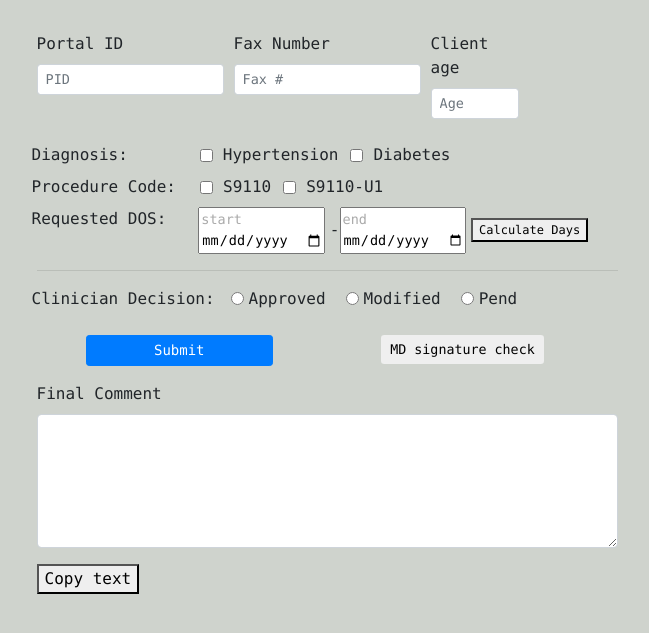
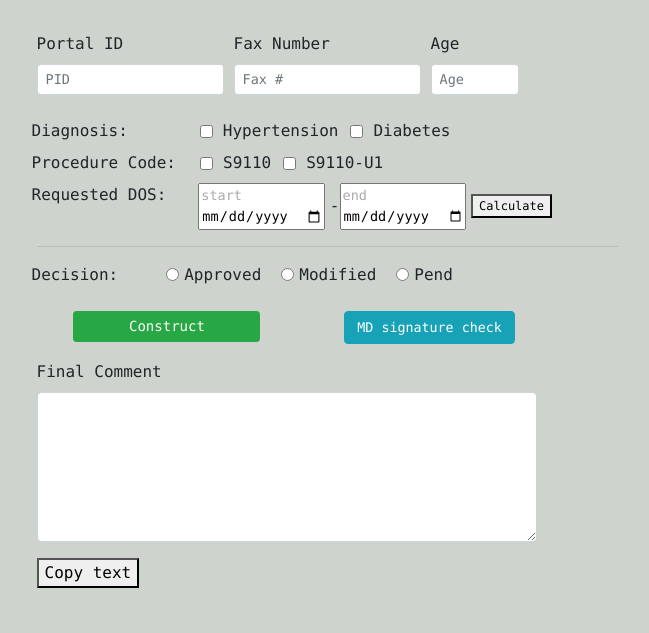
Before and after one commit to jonathan10620/sm07_flask, a Flask app: page / in a window 1280 px wide. Shown: the part 56-689 px from the top of the page, without its empty margins (313-962 px from the left). Run offline with Flask 2, Linux system fonts and the light colour scheme; some libraries are stand-ins or nearby versions.

Commit message:
check in

```diff
--- a/static/css/main.css
+++ b/static/css/main.css
@@ -29,28 +29,39 @@ input::placeholder {
 #setup_id {
     margin-right: 10px;
 }
+
 #htn {
     margin-right: 10px;
 }
+
 #dm {
     margin-right: 10px;
 }
 
-textarea {
+#finalComment {
     font-size: 12px;
+    width: 500px;
+    height: 150px;
 }
 
 #hidden_modified {
     display: none;
+
 }
 
 form {
-    max-width: 700px;
+    max-width: 650px;
     display: inline-block;
 }
 
-.center-mod {
+.center-mod {}
 
-
-
+.swal-text {
+    background-color: #FEFAE3;
+    padding: 17px;
+    border: 1px solid #F0E1A1;
+    display: block;
+    margin: 22px;
+    text-align: center;
+    color: #61534e;
 }
--- a/templates/includes/decision.html
+++ b/templates/includes/decision.html
@@ -1,7 +1,7 @@
 <hr>
 <div class="form-row mt-1">
-    <span class="pr-2">Clinician Decision:</span>
-    <div class="form-check form-check-inline pl-2">
+    <span class="pr-5 ">Decision:</span>
+    <div class="form-check form-check-inline">
         <input onclick="revealModForm()" name='decision' class="form-check-input" type="radio" id="approved" value='0'>
         <label class="form-check-label" for="approved">Approved</label>
     </div>
@@ -22,16 +22,16 @@
     <div class="form-row mt-1" id="hidden_modified" style="display:none;">
         <div class="form-check form-check-inline pl-2 mt-3">
             <span class="pr-3">Denied:</span>
-            <input class="form-check-input" placeholder='start' type="date" name="mod_app_start" id="">-
-            <input class="form-check-input" placeholder='end' type="date" name="mod_app_end" id="">
-            <button style='font-size: 12px;' type="button" onclick="calculateDates()">Service Units</button>
+            <input class="form-check-input" placeholder='start' type="date" name="mod_den_start" id="mod_den_start_id">-
+            <input class="form-check-input" placeholder='end' type="date" name="mod_den_end" id="mod_den_end_id">
+            <button style='font-size: 12px;' type="button" onclick="calculateServiceDenied()">Service Units</button>
         </div>
 
         <div class="form-check form-check-inline pl-2 mt-2">
             <span class="">Approved:</span>
-            <input class="form-check-input" placeholder='start' type="date" name="mod_den_start" id="">-
-            <input class="form-check-input" placeholder='end' type="date" name="mod_den_end" id="">
-            <button style='font-size: 12px;' type="button" onclick="calculateDates()">Service Units</button>
+            <input class="form-check-input" placeholder='start' type="date" name="mod_app_start" id="mod_app_start_id">-
+            <input class="form-check-input" placeholder='end' type="date" name="mod_app_end" id="mod_app_end_id">
+            <button style='font-size: 12px;' type="button" onclick="calculateServiceApp()">Service Units</button>
         </div>
     </div>
 
@@ -41,12 +41,12 @@
 <div class="form-row mt-4 row justify-content-between">
     <div class="col-4 form-check form-check-inline"
         style="display: inline-block; margin-left: auto; margin-right: auto">
-        <button class='btn btn-primary btn-block btn-sm' onlclick='validateForm()' type="submit">Submit</button>
+        <button class='btn btn-success btn-block btn-sm' onlclick='validateForm()' type="submit">Construct</button>
     </div>
 
-    <div class="col-4 form-check form-check-inline"
+    <div class="col-5 form-check form-check-inline"
         style="display: inline-block; margin-left: auto; margin-right: auto">
-        <button style="font-size:smaller;" type="button" class="btn btn-sm" data-toggle="modal" data-target="#myModal">
+        <button style="font-size:smaller;" type="button" class="btn btn btn-info" data-toggle="modal" data-target="#myModal">
             MD signature check
         </button>
     </div>
--- a/templates/includes/portal_fax.html
+++ b/templates/includes/portal_fax.html
@@ -11,7 +11,7 @@
                 placeholder="Fax #">
         </div>
         <div class="form-group col-md-2">
-            <label for="age_input">Client age</label>
+            <label for="age_input">Age</label>
             <input class="form-control form-control-sm" aria-describedby="faxHelp" type="text" name="age" id="ageInput"
                 placeholder="Age">
         </div>
--- a/templates/includes/req_dos.html
+++ b/templates/includes/req_dos.html
@@ -1,9 +1,8 @@
 <div class="form-row mt-2">
     <span class="pr-2">Requested DOS:</span>
     <div class="form-check form-check-inline pl-4">
-        <input class="form-check-input" placeholder='start' type="date" name="start_date" id="start_date">-
-        <input class="form-check-input" placeholder='end' type="date" name="end_date" id="">
-        <button style='font-size: 12px;' type="button" onclick="calculateDates()">Calculate Days</button>
+        <input class="form-check-input" placeholder='start' type="date" name="start_date" id="start_date_id">-
+        <input class="form-check-input" placeholder='end' type="date" name="end_date" id="end_date_id">
+        <button style='font-size: 12px;' type="button" onclick="calculateDates()">Calculate</button>
     </div>
-
 </div>
--- a/templates/index.html
+++ b/templates/index.html
@@ -10,6 +10,7 @@
         integrity="sha384-Gn5384xqQ1aoWXA+058RXPxPg6fy4IWvTNh0E263XmFcJlSAwiGgFAW/dAiS6JXm" crossorigin="anonymous">
 
     <link rel="stylesheet" href="{{ url_for('static',filename='css/main.css') }}">
+
 </head>
 
 <body>
@@ -36,139 +37,8 @@
         </form>
     </div>
 
+    <script type='text/javascript' src="{{ url_for('static', filename='js/main.js')}} "></script>
 
-
-
-
-
-
-
-    <script>
-        function validateForm() {
-            var start = document.forms["myForm"]["start_date"].value;
-            var end = document.forms["myForm"]["end_date"].value;
-            var decision = document.forms['myForm']['decision'].value;
-
-            var age = document.getElementById('ageInput').value;
-
-            var portalID = document.getElementById('portalInput').value
-
-            if (Number.isNaN(parseInt(portalID))) {
-                swal('Error', 'Portal ID is not valid!', 'error');
-                return false;
-            }
-
-            if (!_.inRange(parseInt(age), 0, 150)) {
-                swal('Error', 'Client age is not a valid number!', 'error');
-                return false;
-            }
-
-            if (start == "") {
-                swal('Error', 'Please enter a start date', 'error');
-                return false;
-            } else if (end == "") {
-                swal('Error', 'Please enter an end date', 'error');
-                return false;
-            } else if (decision == '') {
-                swal('Error', 'Please select a decision', 'error');
-                return false;
-            }
-        }
-
-
-        function copyFunction() {
-            /* Get the text field */
-            var copyText = document.getElementById("finalComment");
-            copyText.select();
-            document.execCommand('copy');
-            /* Alert the copied text */
-            alert("Copied the clinician comment.");
-            copyText.value = '';
-        }
-
-        function calculateDates() {
-            var start_date = document.forms['myForm']['start_date'].value;
-            var end_date = document.forms['myForm']['end_date'].value;
-
-            if (!start_date) {
-                swal('Error', 'Please enter a start date', 'error');
-                return
-            }
-
-            if (!end_date) {
-                swal('Error', 'Please enter an end date', 'error');
-                return
-            }
-
-            let date_1 = new Date(start_date);
-            let date_2 = new Date(end_date);
-            let difference = date_2.getTime() - date_1.getTime();
-
-            let TotalDays = Math.ceil(difference / (1000 * 3600 * 24)) + 1;
-
-            if (TotalDays == 180) {
-                swal(`Total days ${TotalDays}.`, 'This equals 6 service units.', 'success');
-            } else if (_.inRange(TotalDays, 31)) {
-
-                swal(`Total days ${TotalDays}.`, 'This equals 1 service units.', 'warning');
-            } else if (_.inRange(TotalDays, 31, 61)) {
-                swal(`Total days ${TotalDays}.`, 'This equals 2 service units.', 'warning');
-            } else if (_.inRange(TotalDays, 61, 91)) {
-
-                swal(`Total days ${TotalDays}.`, 'This equals 3 service units.', 'warning');
-            } else if (_.inRange(TotalDays, 91, 121)) {
-
-                swal(`Total days ${TotalDays}.`, 'This equals 4 service units.', 'warning');
-            } else if (_.inRange(TotalDays, 121, 151)) {
-
-                swal(`Total days ${TotalDays}.`, 'This equals 5 service units.', 'warning');
-            } else if (_.inRange(TotalDays, 151, 180)) {
-                swal(`Total days ${TotalDays}.`, 'This equals 6 service units.', 'warning');
-            } else {
-                swal(`Total days ${TotalDays}.`, 'This requires 6 service units and INFO detail', 'info');
-            }
-        }
-
-
-        function revealModForm() {
-
-            var approved = document.getElementById('approved').checked;
-            var modified = document.getElementById('modified').checked;
-            var pend = document.getElementById('pend').checked;
-
-            if (modified) {
-                document.getElementById('hidden_modified').style.display = 'block';
-            } else {
-                document.getElementById('hidden_modified').style.display = 'none';
-            }
-        }
-
-
-        function mdSignatureCheck() {
-            var md_date = document.getElementById('md_date').value;
-
-            var start_date = document.getElementById('start_date').value;
-
-            if (!start_date) {
-                swal('Error', 'Ensure that the Request start date is filled in on the main page', 'warning')
-                $('#myModal').modal('hide');
-                return
-            }
-
-            var md_date_obj = new Date(md_date)
-            var req_date_obj = new Date(start_date)
-
-            const diffTime = Math.abs(req_date_obj - md_date_obj);
-            const diffDays = 1 + Math.ceil(diffTime / (1000 * 60 * 60 * 24));
-
-            if (diffDays < 31) {
-                swal(`${diffDays} days`, 'Valid signature date', 'success')
-            } else {
-                swal(`${diffDays} days`, 'This is an INVALID signature date', 'error')
-            }
-        }
-
-    </script>
     <script src="https://unpkg.com/sweetalert/dist/sweetalert.min.js"></script>
     <script src="https://cdnjs.cloudflare.com/ajax/libs/lodash.js/4.17.21/lodash.min.js"></script>
     <script src="https://code.jquery.com/jquery-3.2.1.slim.min.js"
```
Also changed, not shown: static/js/main.js (added, +181 -0 lines).
